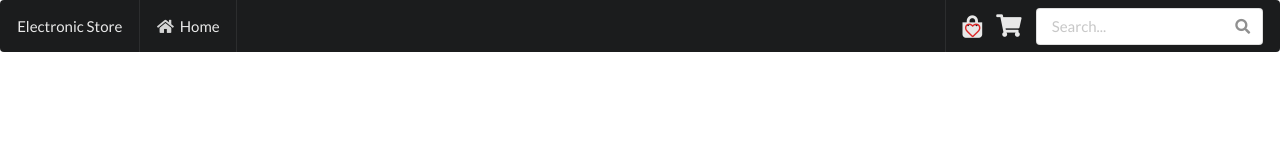
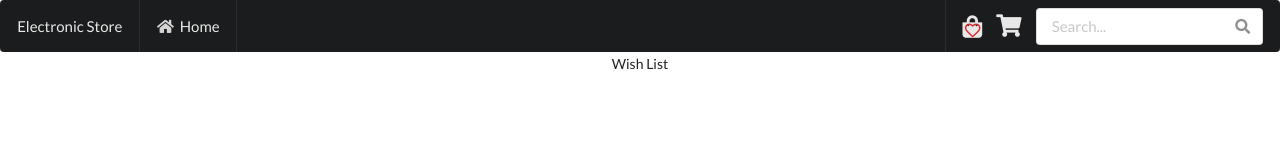
Before and after one commit to stevendowen/e-commerce-app, a React (Create React App) app: page /wishList in a window 1280 px wide. Shown: the top 160 px of the page. Built offline with nearby package versions, Linux system fonts and the light colour scheme; no server answers.

Commit message:
added route to wishlist component, started basic div to display wishlist

```diff
--- a/src/App.js
+++ b/src/App.js
@@ -6,6 +6,7 @@ import Header from './Header';
 import ProductList from './ProductList';
 import ProductDetail from './ProductDetail';
 import CartList from './CartList';
+import WishList from './WishList';
 
 class App extends Component {
   componentDidMount() {
@@ -27,6 +28,7 @@ class App extends Component {
             <Route exact path="/" component={ProductList} />
             <Route path="/products/:id" component={ProductDetail} />
             <Route path="/cartList" component={CartList} />
+            <Route path="/wishList" component={WishList} />
           </Switch>
         </div>
       </Router>
--- a/src/Header.js
+++ b/src/Header.js
@@ -49,7 +49,7 @@ class Header extends Component {
           Home
         </Link>
         <div className="right item">
-          <Link style={{ marginRight: '10px' }} to="/cartList">
+          <Link style={{ marginRight: '10px' }} to="/wishList">
             {this.renderWishlist()}
           </Link>
           <Link style={{ marginRight: '10px' }} to="/cartList">
--- a/src/WishList.js
+++ b/src/WishList.js
@@ -0,0 +1,9 @@
+import React, { Component } from 'react';
+
+class WishList extends Component {
+  render() {
+    return <div>Wish List</div>;
+  }
+}
+
+export default WishList;
```
